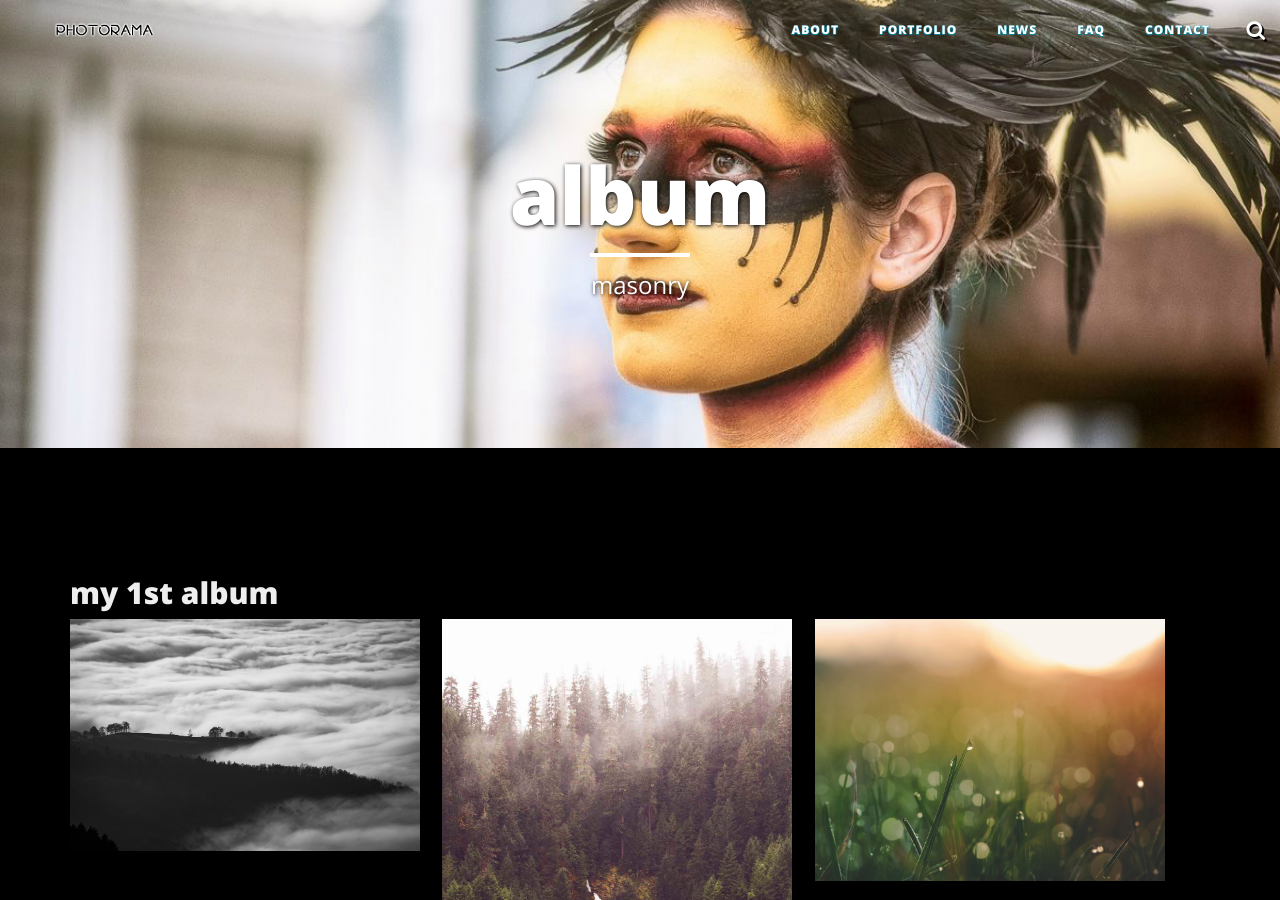
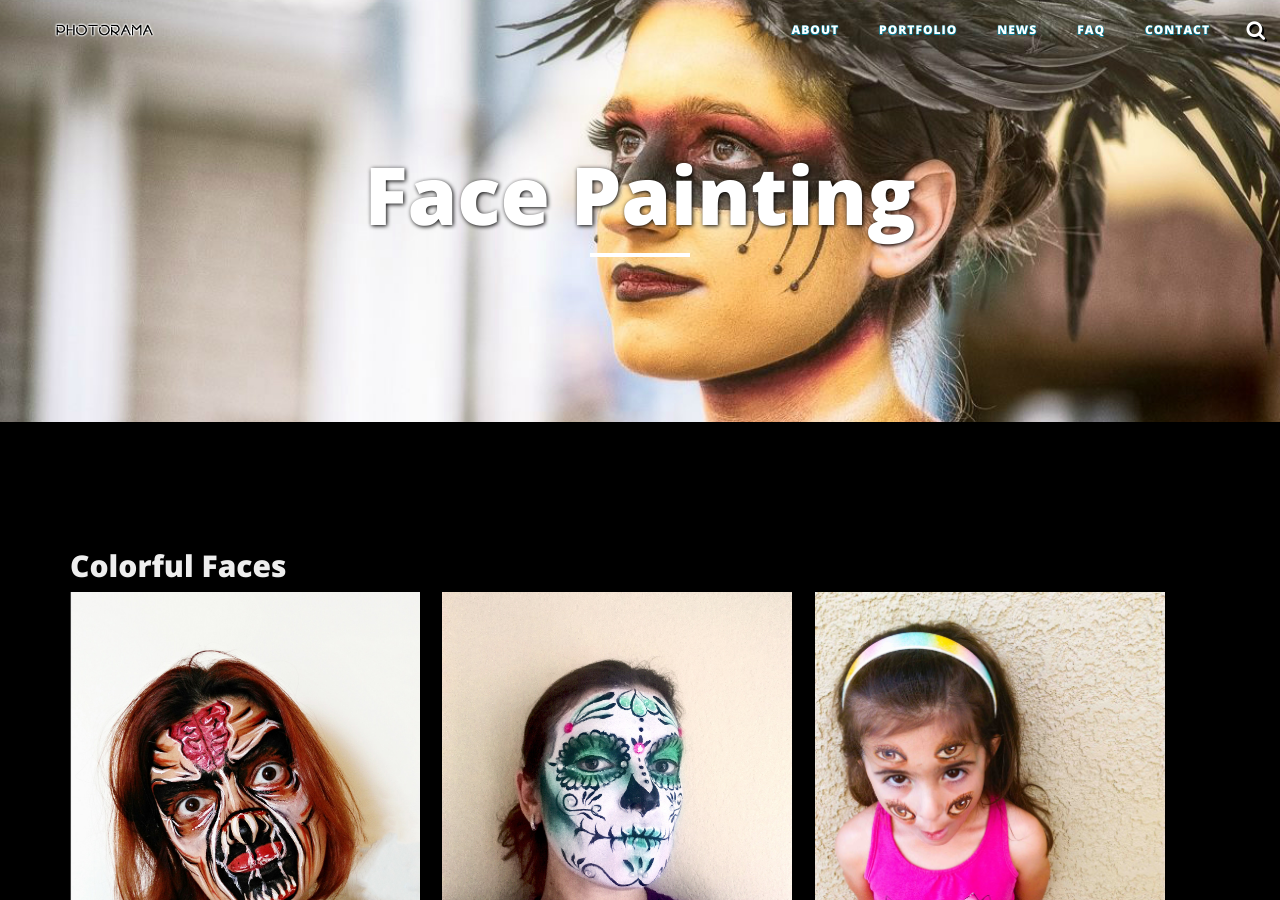
Before and after one commit to annabodyart/annabodyart.com, a Jekyll site: the page built from gallery/gallery01/index.html, in a window 1280 px wide and 900 px high. Built offline with Jekyll 4.4.1, drawn with Linux system fonts in a browser that asks for light colours; nearby versions of some CDN libraries; some of the changed lines change nothing that is shown.

Commit message:
add facepainting gallery files

```diff
--- a/gallery/gallery01/index.html
+++ b/gallery/gallery01/index.html
@@ -1,20 +1,42 @@
 ---
 layout: page
-title: "album"
-description: "masonry"
+title: "Face Painting"
+description: ""
 active: gallery
 header-img: "img/gallery-bg.jpg"
-album-title: "my 1st album"
+album-title: "Colorful Faces"
 images:
- - image_path: /gallery/archive/g01/bg1.jpg
+ - image_path: /gallery/archive/g01/bg01.jpg
    caption: IMAGE TITLE
-   copyright: © photorama
- - image_path: /gallery/archive/g01/bg2.jpg
+   copyright: © Anna Chapovalov
+ - image_path: /gallery/archive/g01/bg02.jpg
    caption: IMAGE TITLE
-   copyright: © photorama
- - image_path: /gallery/archive/g01/bg3.jpg
+   copyright: © Anna Chapovalov
+ - image_path: /gallery/archive/g01/bg03.jpg
    caption: IMAGE TITLE
-   copyright: © photorama
+   copyright: © Anna Chapovalov
+ - image_path: /gallery/archive/g01/bg04.jpg
+   caption: IMAGE TITLE
+   copyright: © Anna Chapovalov
+ - image_path: /gallery/archive/g01/bg05.jpg
+   caption: IMAGE TITLE
+   copyright: © Anna Chapovalov
+ - image_path: /gallery/archive/g01/bg06.jpg
+   caption: IMAGE TITLE
+   copyright: © Anna Chapovalov
+ - image_path: /gallery/archive/g01/bg07.jpg
+   caption: IMAGE TITLE
+   copyright: © Anna Chapovalov
+ - image_path: /gallery/archive/g01/bg08.jpg
+   caption: IMAGE TITLE
+   copyright: © Anna Chapovalov
+ - image_path: /gallery/archive/g01/bg09.jpg
+   caption: IMAGE TITLE
+   copyright: © Anna Chapovalov
+ - image_path: /gallery/archive/g01/bg10.jpg
+   caption: IMAGE TITLE
+   copyright: © Anna Chapovalov
+
 ---
 
 <html class="no-js" lang="en">
```
Also changed, not shown: gallery/archive/g01/bg01.jpg (added), gallery/archive/g01/bg02.jpg (added), gallery/archive/g01/bg03.jpg (added), gallery/archive/g01/bg04.jpg (added), gallery/archive/g01/bg05.jpg (added), gallery/archive/g01/bg06.jpg (added), gallery/archive/g01/bg07.jpg (added), gallery/archive/g01/bg08.jpg (added), gallery/archive/g01/bg09.jpg (added), gallery/archive/g01/bg10.jpg (added).
